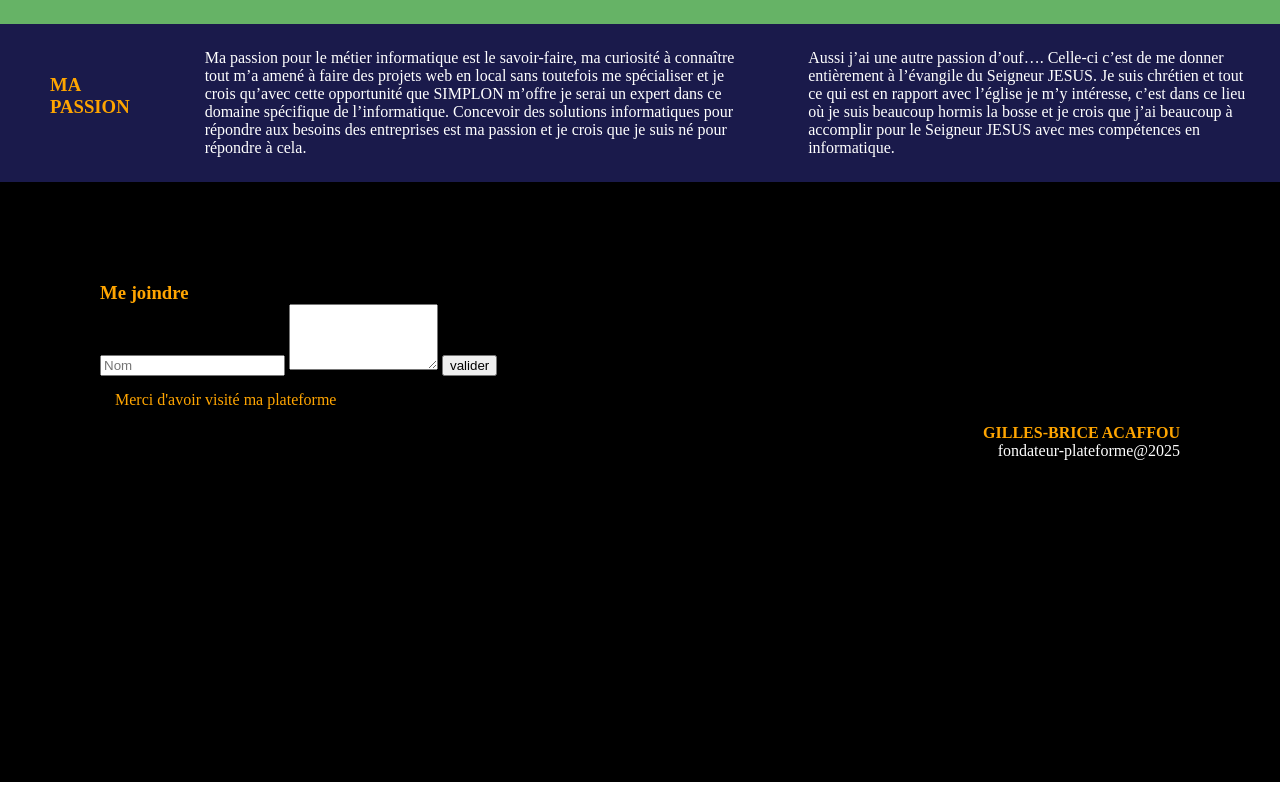
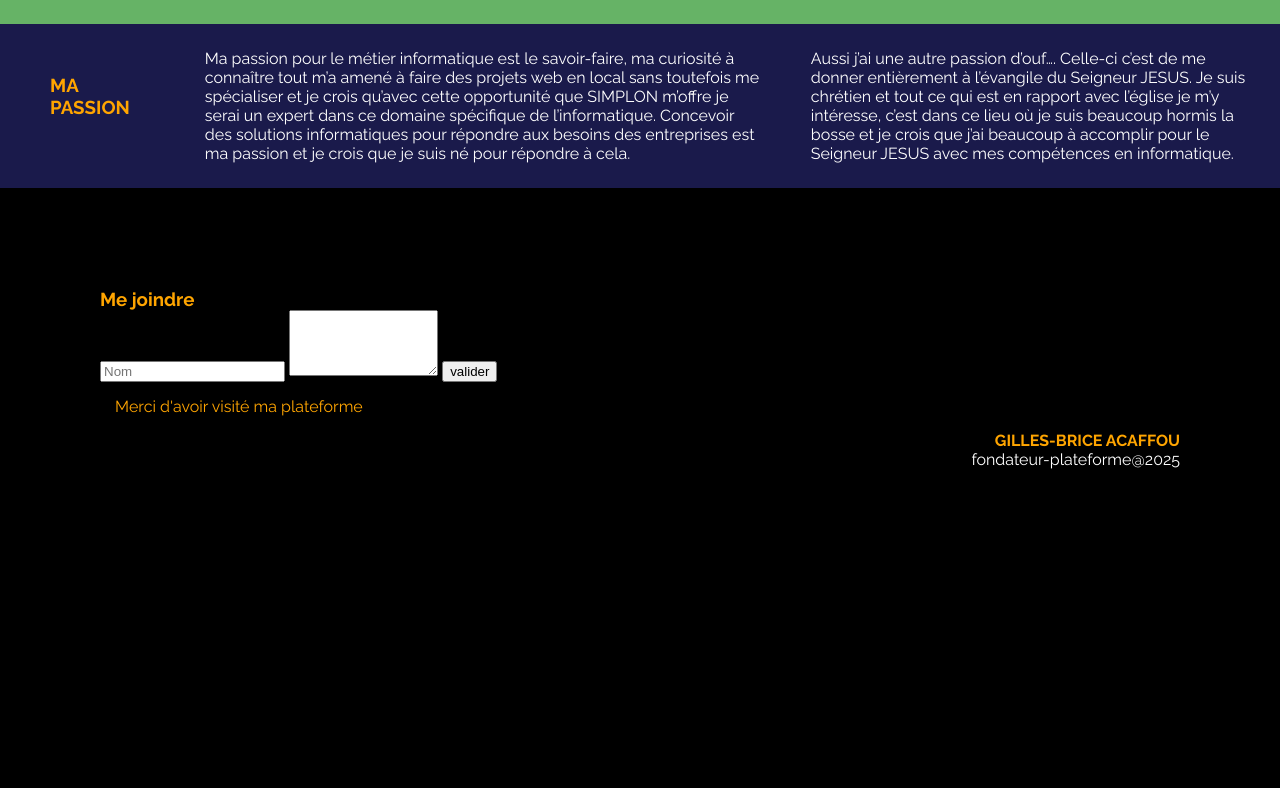
Before and after one commit to Faidinan/mon_site_web, a plain HTML site: page index.html in a window 1280 px wide. Shown: the part 636-1424 px from the top of the page. Drawn offline with Linux system fonts and the light colour scheme.

Commit message:
Update style.css

```diff
--- a/style.css
+++ b/style.css
@@ -1,3 +1,5 @@
+@import url('https://fonts.googleapis.com/css2?family=Luckiest+Guy&family=Raleway:ital,wght@0,100..900;1,100..900&display=swap');
+
 *{
     margin: 0;
 }
@@ -7,6 +9,7 @@ button {
 }
 
 body{
+    font-family: "Raleway", serif;
     background-image: url(For\ the\ freelancing\ &\ more.jpg);
     background-repeat: repeat-x;
     background-position: right;
@@ -37,6 +40,7 @@ header .container .presentation{
 }
 
 .parcours{
+    font-family: "Poppins";
     display: flex;
     align-items: center;
     color: white;
```
